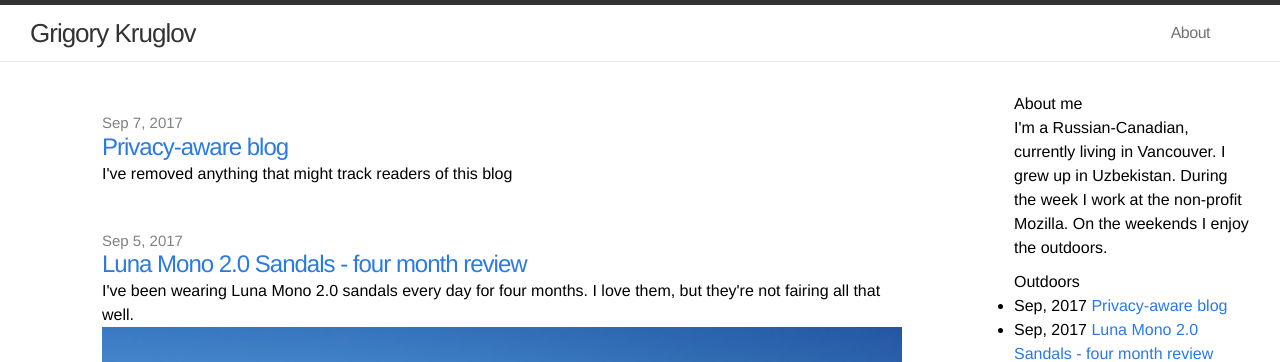
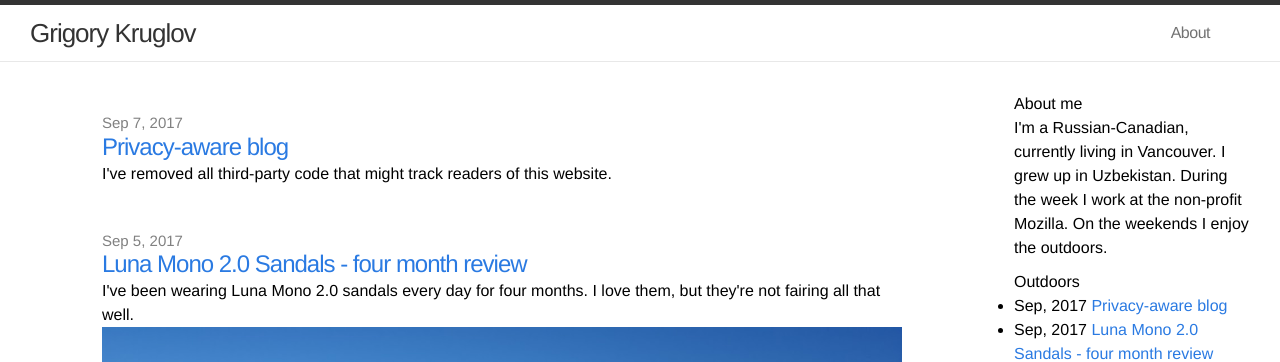
Before and after one commit to grigoryk/grigoryk.github.io, a Jekyll site: the page built from index.html, in a window 1280 px wide and 900 px high. Shown: the top 362 px of the window. Built offline with Jekyll 4.4.1, drawn with Linux system fonts in a browser that asks for light colours.

Commit message:
better description for privacy post

```diff
--- a/_outdoors/2017-09-07-privacy-aware-blog.md
+++ b/_outdoors/2017-09-07-privacy-aware-blog.md
@@ -4,7 +4,7 @@ title: "Privacy-aware blog"
 date: 2017-09-07 00:31:13 -0800
 categories: blog
 permalink: /2017-09/privacy-aware-blog/
-description: I've removed anything that might track readers of this blog
+description: I've removed all third-party code that might track readers of this website.
 ---
 I just removed Google Analytics and Disqus comments from this website. I'm hoping to replace both with self-hosted solutions. Currently, there is *no* analytics. And if you'd like to comment, just email me.
 
```
